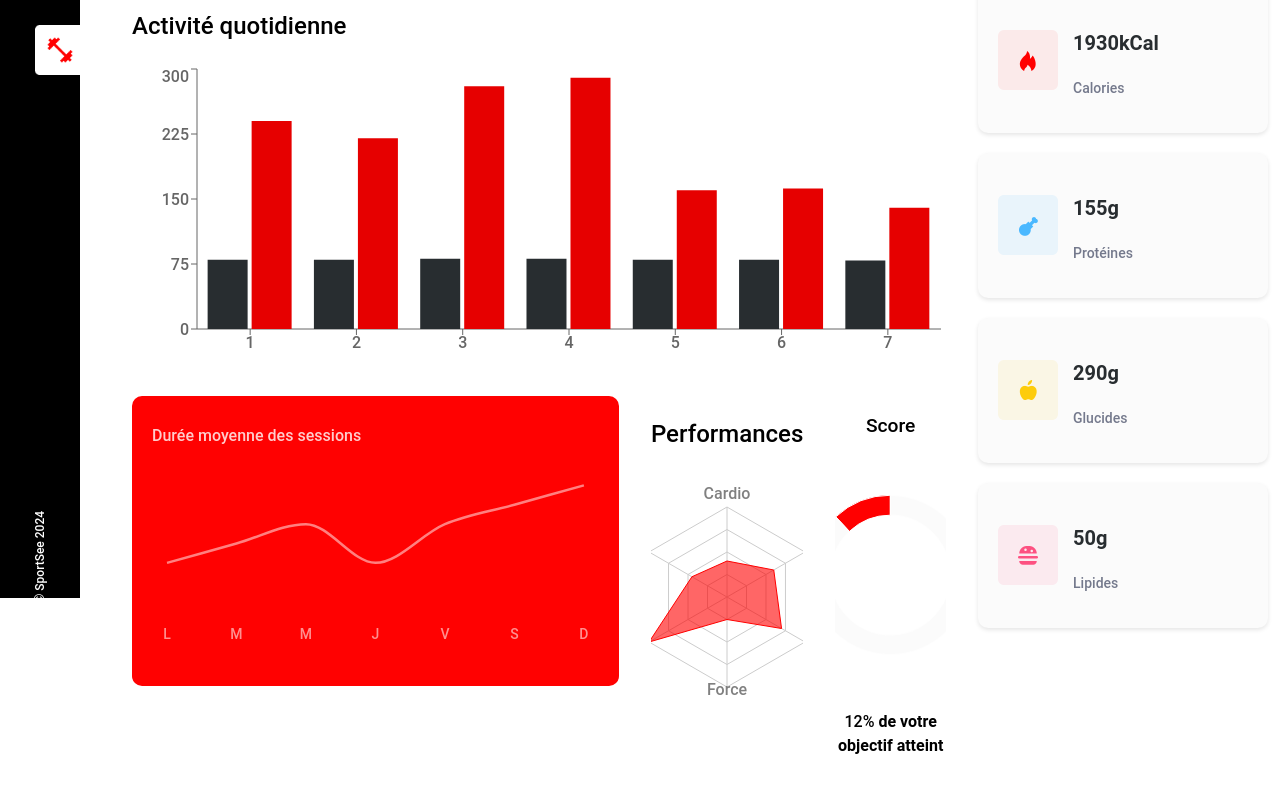
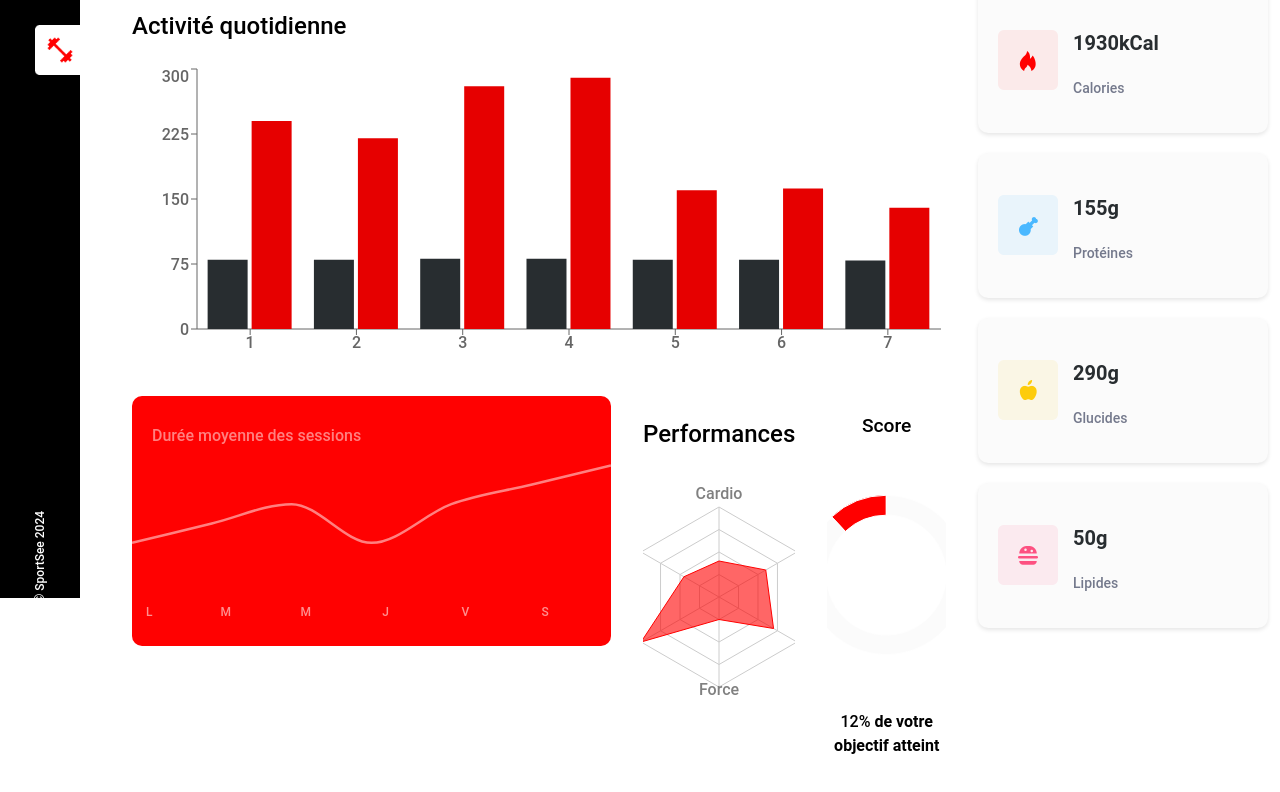
Before and after one commit to Ma-Eum/SportSee, a React (Vite) app in the folder frontend/: page / in a window 1280 px wide. Shown: the part 338-1130 px from the top of the page. Built offline with nearby package versions, Linux system fonts and the light colour scheme.

Commit message:
fix(ui): Centrage de l'axe X avec padding équilibré et suppression des lignes inutiles

```diff
--- a/frontend/src/components/AverageSessionsChart.jsx
+++ b/frontend/src/components/AverageSessionsChart.jsx
@@ -69,7 +69,7 @@ CustomTooltip.propTypes = {
                     data={data}
                     onMouseMove={(e) => setHoverIndex(e.activeTooltipIndex)}
                     onMouseLeave={() => setHoverIndex(null)}
-                    margin={{ top: 50, right: 15, left: 15, bottom: 15 }}
+                    margin={{ top: 50, right: 0, left: 0, bottom: 15 }}
                 >
                     {/* ✅ Définition du dégradé */}
                     <defs>
@@ -89,9 +89,11 @@ CustomTooltip.propTypes = {
                         dataKey="day"
                         tickFormatter={(day) => days[day - 1]}
                         className="x-axis"
-                        tick={{ fill: "white" }} // ✅ Applique aussi la couleur en dur pour éviter d'éventuels conflits
+                        tick={{ fill: "white",textAnchor: "middle" }} // ✅ Applique aussi la couleur en dur pour éviter d'éventuels conflits + Centre chaque tick
                         axisLine={false} // ❌ Supprime la ligne de l'axe
                         tickLine={false} // ❌ Supprime les petites lignes des ticks
+                        tickMargin={0} // ✅ Ajuste l'espace entre les ticks et la ligne
+                        interval="preserveStartEnd" // ✅ S'assure qu'ils restent bien placés
                     />
 
                     <Tooltip content={<CustomTooltip />} cursor={false} />
--- a/frontend/src/styles/components/_averageSessionsChart.scss
+++ b/frontend/src/styles/components/_averageSessionsChart.scss
@@ -3,7 +3,8 @@
 .average-sessions-chart {
     background: $red;
     border-radius: 10px;
-    padding: 20px;
+    padding: 0; // ✅ Supprime tout padding
+    margin: 0; // ✅ Supprime tout margin
     color: $white;
     position: relative;
     width: 100%;
@@ -20,7 +21,7 @@
         left: 20px;
         font-size: 16px;
         font-weight: 500;
-        color: rgba(255, 255, 255, 0.8);
+        color: rgba(255, 255, 255, 0.5);
     }
 
     .x-axis {
@@ -79,23 +80,30 @@
     &.active-5 .background-gradient { left: 69%; opacity: 1; }
     &.active-6 .background-gradient { left: 81%; opacity: 1; }
 
-    // ✅ Supprime la ligne de séparation de l'axe X
-    .recharts-cartesian-axis-line {
+    // ✅ Supprime complètement la ligne de séparation et les ticks de l'axe X
+    .recharts-cartesian-axis-line,
+    .recharts-cartesian-axis-tick-line {
         display: none !important;
     }
 
-    // ✅ Supprime les petites lignes des ticks
-    .recharts-cartesian-axis-tick-line {
-        display: none !important;
+    // ✅ Ajoute un padding de 14px uniquement à l'axe X sans affecter la courbe
+    .recharts-cartesian-axis.recharts-xAxis {
+        transform: translateX(14px); // ✅ Décale uniquement l'axe X sans toucher à la courbe
+        width: calc(100% - 29px) !important; // ✅ Réduit la largeur pour équilibrer les marges
+    }
+
+    .recharts-cartesian-axis-ticks {
+        text-anchor: middle !important; // ✅ Centre chaque texte sous son point
     }
 
     // ✅ Change la couleur du texte des ticks en blanc
     .recharts-text.recharts-cartesian-axis-tick-value {
         fill: rgba(255, 255, 255, 0.8)!important;
+        font-size: 12px;
     }
 
-    /* ✅ Ajuster le conteneur du graphique */
-    .recharts-wrapper {
-        height: 100%;
+    // ✅ Assure que la courbe prend toute la largeur du conteneur sans margin ni padding
+    .recharts-wrapper, .recharts-surface {
+    width: 100% !important;
     }
 }
```
